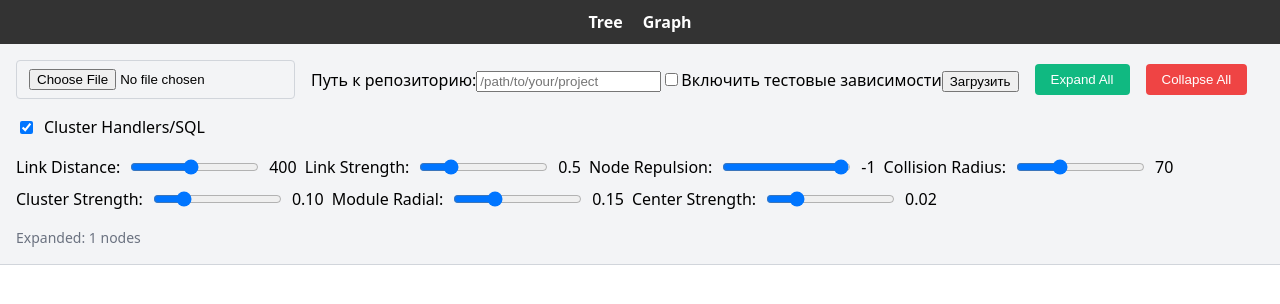
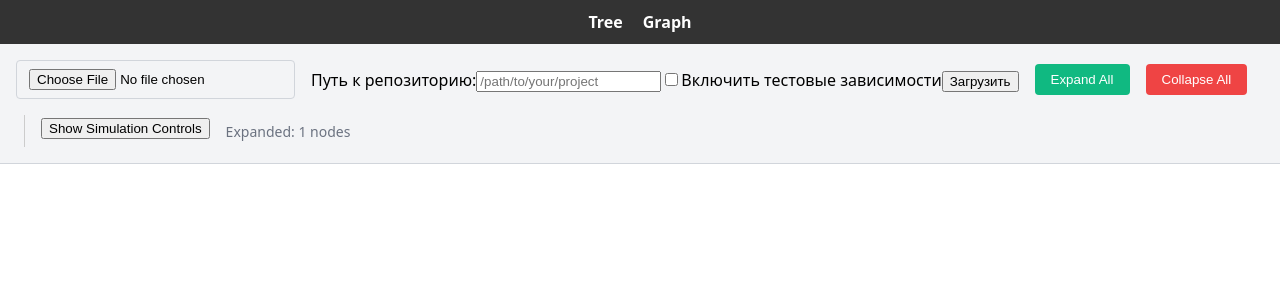
Before and after one commit to IlnurHA/ITMO-HackathonFall2025-WebserverBackendVisualizer, a React app in the folder frontend/: page /graph in a window 1280 px wide. Shown: the top 304 px of the page. Built offline with nearby package versions, Linux system fonts and the light colour scheme; the HTML template or start-up script is replaced by a standard one.

Commit message:
tweeked slider defaults and bounds

```diff
--- a/frontend/src/pages/GraphPage.jsx
+++ b/frontend/src/pages/GraphPage.jsx
@@ -24,7 +24,7 @@ function transformedData(json, expandedNodes = new Set()) {
                 originalId: module.module
             }
             nodes.push(moduleNode)
-            links.push({ source: "root", target: module.module, len_c: 2, strength: 0.2 })
+            links.push({ source: "root", target: module.module, len_c: 1, strength: 0.2 })
 
             // Show children if module is expanded
             if (expandedNodes.has(module.module)) {
@@ -89,7 +89,6 @@ const GraphPage = () => {
     const [dataset, setDataset] = useState(null)
     const [expandedNodes, setExpandedNodes] = useState(new Set(["root"])) // Start with root expanded
     const [loadedData, setLoadedData] = useState(null) // Add state to store loaded data
-    const [clusterSpecialTypes, setClusterSpecialTypes] = useState(true) // Add toggle for clustering
     const hoveredNodeIdRef = useRef(null)
     const ref = useRef(null)
     const containerRef = useRef(null)
@@ -102,10 +101,14 @@ const GraphPage = () => {
     const [includeTests, setIncludeTests] = useState(false)
 
     // Force parameters with sliders
+    const [showSimulationControls, setShowSimulationControls] = useState(false)
+    const [useModuleRadial, setUseModuleRadial] = useState(false)
+    const [clusterSpecialTypes, setClusterSpecialTypes] = useState(false)
+
     const [linkDistance, setLinkDistance] = useState(400)
-    const [linkStrength, setLinkStrength] = useState(0.5)
-    const [nodeRepulsion, setNodeRepulsion] = useState(-1)
-    const [collisionRadius, setCollisionRadius] = useState(70)
+    const [linkStrength, setLinkStrength] = useState(0.1)
+    const [nodeRepulsion, setNodeRepulsion] = useState(50)
+    const [collisionRadius, setCollisionRadius] = useState(45)
     const [clusterStrength, setClusterStrength] = useState(0.1)
     const [moduleRadialStrength, setModuleRadialStrength] = useState(0.15)
     const [centerStrength, setCenterStrength] = useState(0.02)
@@ -290,6 +293,7 @@ const GraphPage = () => {
 
         // Custom force to arrange modules radially around root
         const moduleRadialForce = () => {
+            if (!useModuleRadial) return;
             const modules = dataset.nodes.filter(n => n.type === 'module');
             const root = dataset.nodes.find(n => n.type === 'root');
 
@@ -313,8 +317,6 @@ const GraphPage = () => {
             .force("link", d3.forceLink(dataset.links)
                 .id(d => d.id)
                 .distance(d => {
-                    // Longer links for modules to root
-                    if (d.source.type === 'root' || d.target.type === 'root') return 3;
                     // Shorter links for children
                     return (d.len_c || 1) * linkDistance;
                 })
@@ -328,11 +330,9 @@ const GraphPage = () => {
             )
             .force("charge", d3.forceManyBody()
                 .strength(d => {
-                    // Stronger repulsion for modules
-                    if (d.type === 'module') return -8;
                     // Weaker for handler/sql_class if clustering
                     if (clusterSpecialTypes && (d.type === 'handler' || d.type === 'sql_class')) return -50;
-                    return d.strength * 0.001 || nodeRepulsion;
+                    return d.strength || -nodeRepulsion;
                 })
             )
             .force("collision", d3.forceCollide()
@@ -491,7 +491,7 @@ const GraphPage = () => {
 
         // Reduce initial alpha to make movement smoother
         simulationRef.current.alpha(0.3).restart();
-    }, [dataset, height, width, expandedNodes, clusterSpecialTypes, centerStrength, clusterStrength, moduleRadialStrength, linkDistance, linkStrength, nodeRepulsion, collisionRadius])
+    }, [dataset, height, width, expandedNodes, clusterSpecialTypes, centerStrength, clusterStrength, moduleRadialStrength, linkDistance, linkStrength, nodeRepulsion, collisionRadius, useModuleRadial])
 
     function dragstarted(event) {
         if (!event.active) simulationRef.current.alphaTarget(0.3).restart()
@@ -556,17 +556,19 @@ const GraphPage = () => {
                     >
                         Collapse All
                     </button>
-                    <div style={{ display: "flex", alignItems: "center", gap: "0.5rem" }}>
-                        <input
-                            id="clusterToggle"
-                            type="checkbox"
-                            checked={clusterSpecialTypes}
-                            onChange={(e) => setClusterSpecialTypes(e.target.checked)}
-                        />
-                        <label htmlFor="clusterToggle">Cluster Handlers/SQL</label>
-                    </div>
+                    {/* Simulation Controls Menu */}
+                    <div style={{ borderLeft: "1px solid #ccc", paddingLeft: "1rem", marginLeft: "0.5rem" }}>
+                        <button
+                            type="button"
+                            onClick={() => setShowSimulationControls(!showSimulationControls)}
+                            style={{ marginBottom: "0.5rem" }}
+                        >
+                            {showSimulationControls ? "Hide" : "Show"} Simulation Controls
+                        </button>
 
-                    {/* Force Parameter Sliders */}
+                        {showSimulationControls && (
+                            <div style={{ display: "flex", flexDirection: "column", gap: "0.75rem" }}>
+                                {/* Row 1: Link Controls */}
                                 <div style={{ display: "flex", alignItems: "center", gap: "0.5rem", flexWrap: "wrap" }}>
                                     <label>Link Distance:</label>
                                     <input
@@ -581,19 +583,22 @@ const GraphPage = () => {
                                     <label>Link Strength:</label>
                                     <input
                                         type="range"
-                            min="0.1"
-                            max="2"
-                            step="0.1"
+                                        min="0.0"
+                                        max="0.5"
+                                        step="0.01"
                                         value={linkStrength}
                                         onChange={(e) => setLinkStrength(Number(e.target.value))}
                                     />
                                     <span>{linkStrength.toFixed(1)}</span>
+                                </div>
 
+                                {/* Row 2: Node Controls */}
+                                <div style={{ display: "flex", alignItems: "center", gap: "0.5rem", flexWrap: "wrap" }}>
                                     <label>Node Repulsion:</label>
                                     <input
                                         type="range"
-                            min="-50"
-                            max="0"
+                                        min="0"
+                                        max="100"
                                         value={nodeRepulsion}
                                         onChange={(e) => setNodeRepulsion(Number(e.target.value))}
                                     />
@@ -603,24 +608,49 @@ const GraphPage = () => {
                                     <input
                                         type="range"
                                         min="10"
-                            max="200"
+                                        max="50"
                                         value={collisionRadius}
                                         onChange={(e) => setCollisionRadius(Number(e.target.value))}
                                     />
                                     <span>{collisionRadius}</span>
+                                </div>
+
+                                {/* Row 3: Cluster Controls */}
+                                <div style={{ display: "flex", alignItems: "center", gap: "0.5rem", flexWrap: "wrap" }}>
+                                    <label>
+                                        <input
+                                            id="clusterToggle"
+                                            type="checkbox"
+                                            checked={clusterSpecialTypes}
+                                            onChange={(e) => setClusterSpecialTypes(e.target.checked)}
+                                        />
+                                        Cluster Handlers/SQL
+                                    </label>
 
                                     <label>Cluster Strength:</label>
                                     <input
                                         type="range"
                                         min="0"
-                            max="0.5"
+                                        max="0.11"
                                         step="0.01"
                                         value={clusterStrength}
                                         onChange={(e) => setClusterStrength(Number(e.target.value))}
                                     />
                                     <span>{clusterStrength.toFixed(2)}</span>
+                                </div>
 
-                        <label>Module Radial:</label>
+                                {/* Row 4: Module Radial Controls */}
+                                <div style={{ display: "flex", alignItems: "center", gap: "0.5rem", flexWrap: "wrap" }}>
+                                    <label>
+                                        <input
+                                            id="moduleRadialToggle"
+                                            type="checkbox"
+                                            onChange={(e) => setUseModuleRadial(e.target.checked)}
+                                        />
+                                        Module Radial Layout
+                                    </label>
+
+                                    <label>Radial Strength:</label>
                                     <input
                                         type="range"
                                         min="0"
@@ -630,17 +660,23 @@ const GraphPage = () => {
                                         onChange={(e) => setModuleRadialStrength(Number(e.target.value))}
                                     />
                                     <span>{moduleRadialStrength.toFixed(2)}</span>
+                                </div>
 
+                                {/* Row 5: Center Controls */}
+                                <div style={{ display: "flex", alignItems: "center", gap: "0.5rem", flexWrap: "wrap" }}>
                                     <label>Center Strength:</label>
                                     <input
                                         type="range"
                                         min="0"
-                            max="0.1"
+                                        max="1"
                                         step="0.01"
                                         value={centerStrength}
                                         onChange={(e) => setCenterStrength(Number(e.target.value))}
                                     />
                                     <span>{centerStrength.toFixed(2)}</span>
+                                </div>
+                            </div>
+                        )}
                     </div>
 
                     <div className="expanded-info">
```
Lines whose indentation alone changed are shown as unchanged.
